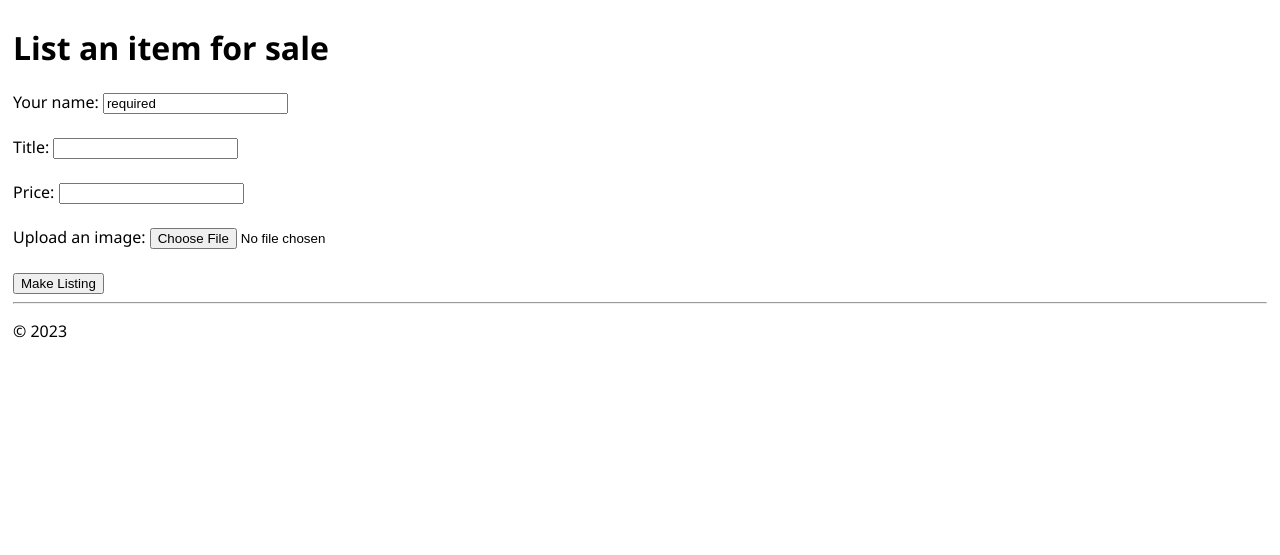
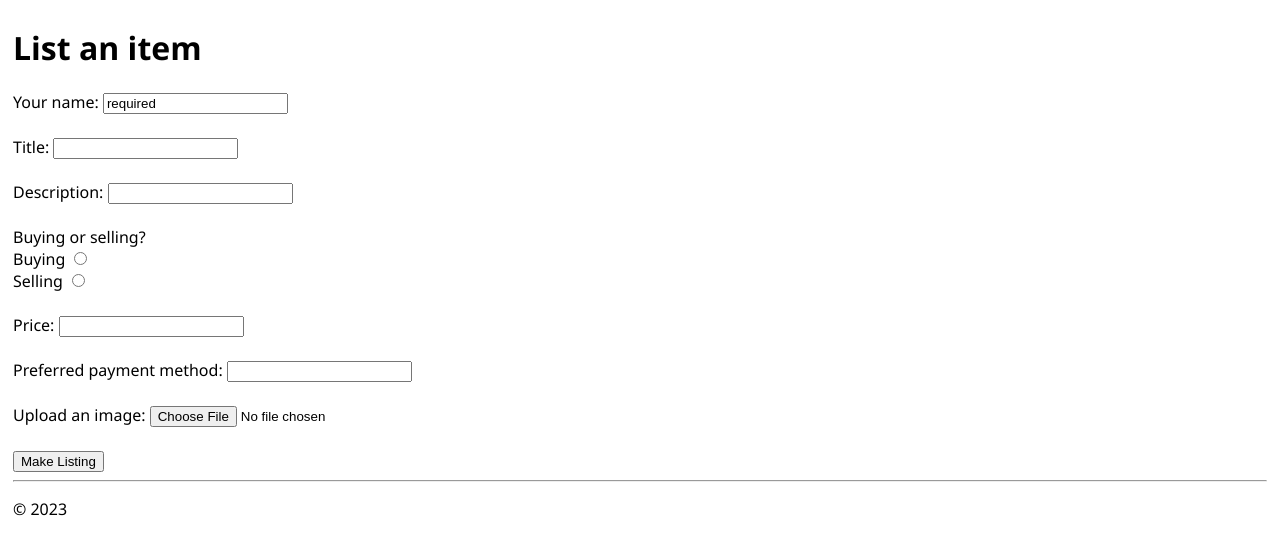
Before and after one commit to NickOtt/CSDS395_Project, a Django app: template ecommerce_site/templates/ecommerce_site/post.html in a window 1280 px wide. Shown: the part 47-602 px from the top of the page. Run offline with Django 4.2, Linux system fonts and the light colour scheme; the template is opened without the code that fills it, so the values that code supplies are empty.

Commit message:
added fields to listing

```diff
--- a/ecommerce_site/forms.py
+++ b/ecommerce_site/forms.py
@@ -4,7 +4,7 @@ from ecommerce_site.models import Listing, User
 class MakeListingForm(forms.ModelForm):
     class Meta:
         model = Listing
-        fields = ("title", "price", "seller", "image",)   # NOTE: the trailing comma is required
+        fields = ("title", "description", "buysell", "price", "payment", "seller", "image",)   # NOTE: the trailing comma is required
 
 class AccountChangeForm(forms.ModelForm):
     class Meta:
--- a/ecommerce_site/models.py
+++ b/ecommerce_site/models.py
@@ -3,7 +3,10 @@ from django.utils import timezone
 
 class Listing(models.Model):
     title = models.CharField(max_length=255)
+    description = models.CharField(max_length=5000, default="")
+    buysell = models.CharField(max_length=255, default="Buying")
     price = models.DecimalField(max_digits=10, decimal_places=2)
+    payment = models.CharField(max_length=255, default="DogeCoin")
     time_listed = models.DateTimeField(auto_now_add=True)
     seller = models.CharField(max_length=255)
     image = models.ImageField(upload_to="pics")
--- a/ecommerce_site/templates/ecommerce_site/post.html
+++ b/ecommerce_site/templates/ecommerce_site/post.html
@@ -3,16 +3,25 @@
 Post an Item
 {% endblock %}
 {% block content %}
-  <h1>List an item for sale</h1>
+  <h1>List an item</h1>
   <form method="POST" enctype="multipart/form-data">
     {% csrf_token %}
     <h1>{{ error }}</h1>
     <label for="seller">Your name:</label>
     <input type="text" id="seller" name="seller" value={{request.user.first_name}} required><br><br>
     <label for="title">Title:</label>
-    <input type="text" id="title" name="title" required><br> <br>
+    <input type="text" id="title" name="title" required><br><br>
+    <label for="description">Description:</label>
+    <input type="text" id="description" name="description" required><br><br>
+    Buying or selling?<br>
+    <label for="buying">Buying</label>
+    <input type="radio" id="buying" name="buysell" value="Buying" required><br>
+    <label for="selling">Selling</label>
+    <input type="radio" id="selling" name="buysell" value="Selling" required><br><br>
     <label for="price">Price:</label>
     <input type="decimal" id="price" name="price" required><br><br>
+    <label for="payment">Preferred payment method:</label>
+    <input type="text" id="payment" name="payment" required><br><br>
     <label for="image">Upload an image:</label>
     <input type="file" id="image" name="image" required><br><br>
     <button type="submit">Make Listing</button>
--- a/ecommerce_site/views.py
+++ b/ecommerce_site/views.py
@@ -39,8 +39,11 @@ def post(request):
         if form.is_valid():
             listing = form.save(commit=False)
             listing.title = request.POST['title']
+            listing.description = request.POST['description']
+            listing.buysell = request.POST['buysell']
             listing.price = request.POST['price']
             listing.seller = request.POST['seller']
+            listing.payment = request.POST['payment']
             listing.time_listed = datetime.now()
             listing.image = request.FILES['image']
             listing.save()
```
Also changed, not shown: db.sqlite3, ecommerce_site/migrations/0013_user_listing_buysell_listing_description_and_more.py (added).
